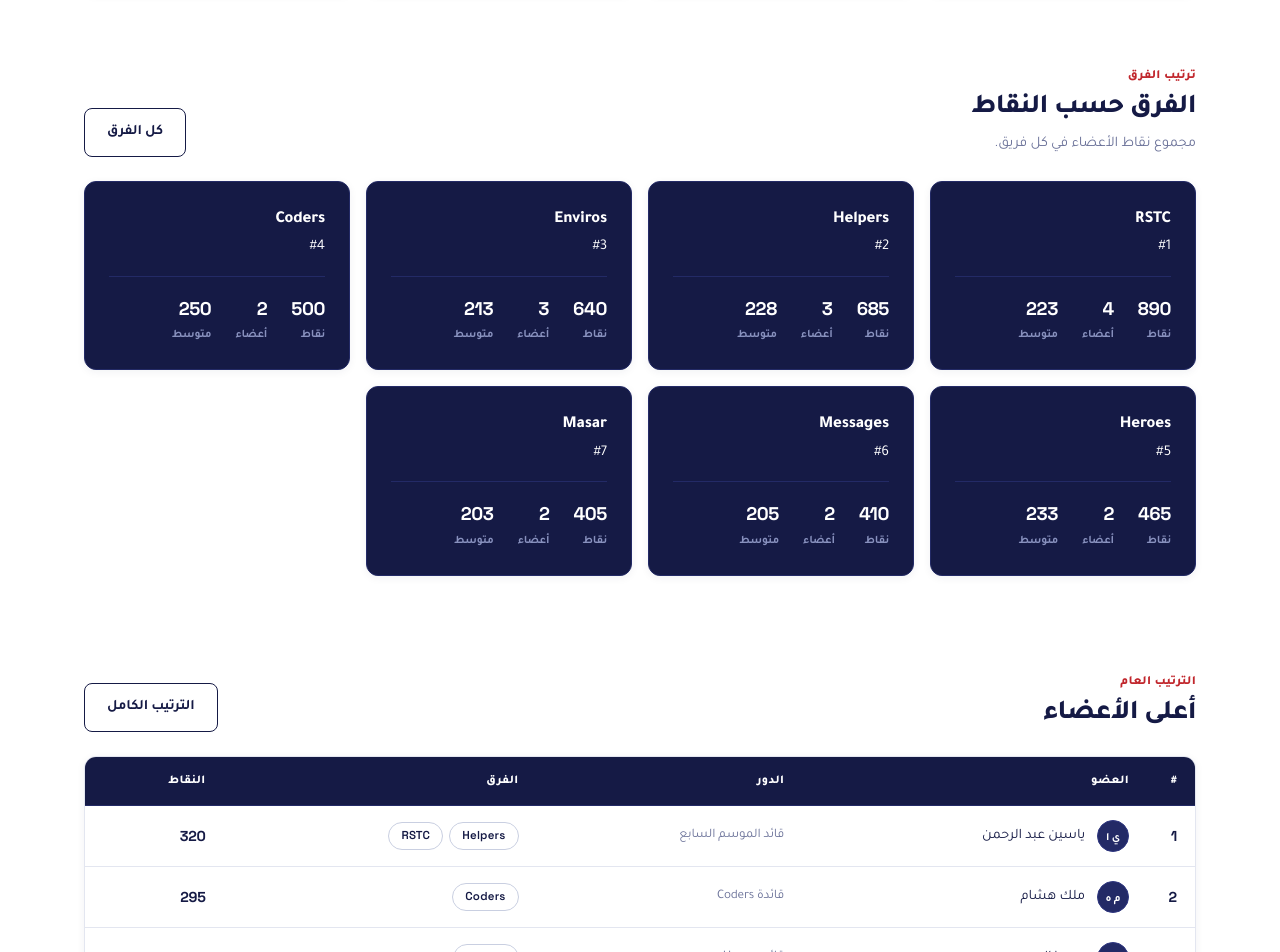
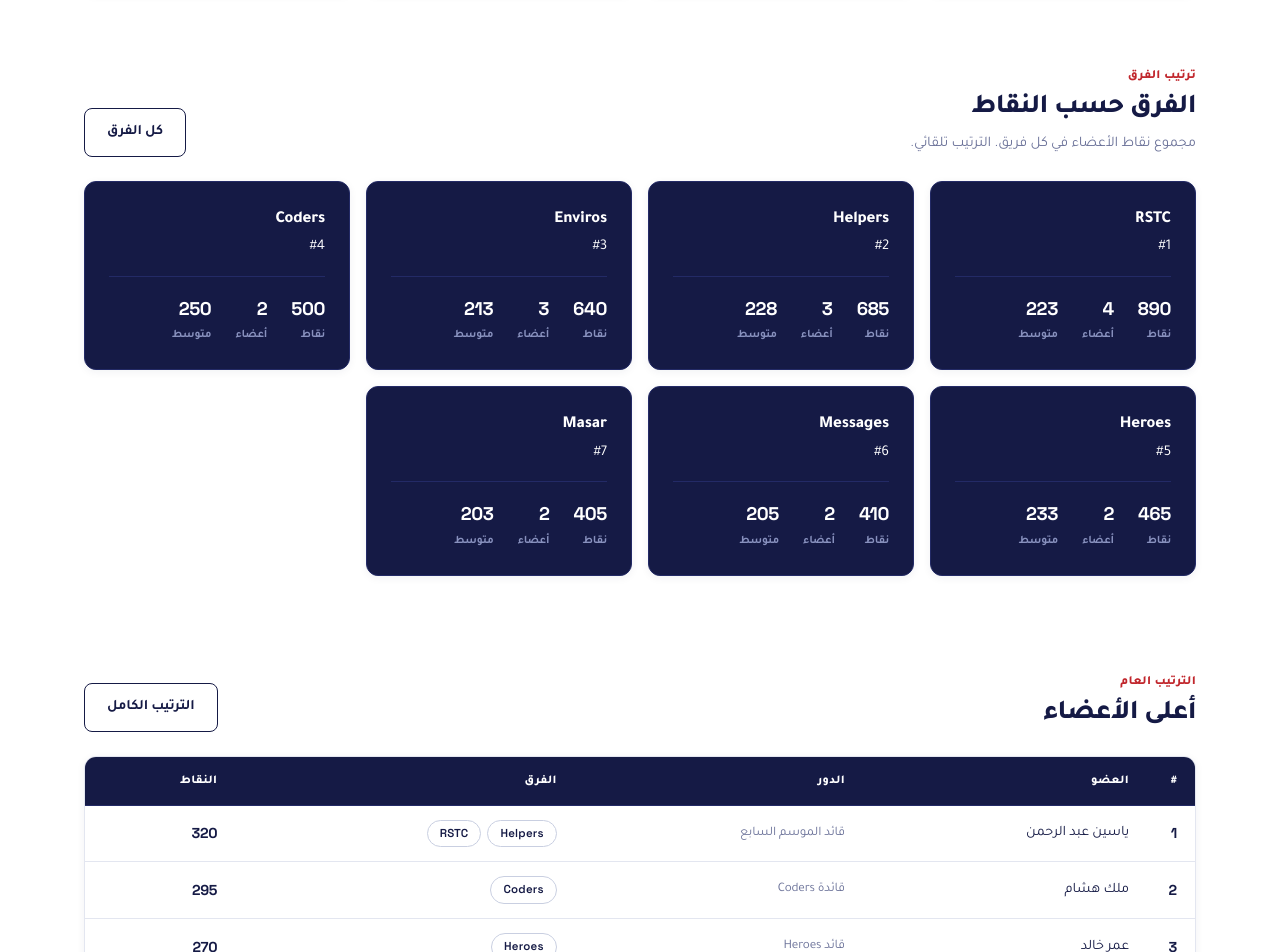
Before and after one commit to hazimshendy-stack/sbapiaryy, a React (Vite) app: page / in a window 1280 px wide. Shown: the part 560-1512 px from the top of the page. Built offline with nearby package versions, Linux system fonts and the light colour scheme.

Commit message:
Update HomePage.tsx

```diff
--- a/src/pages/HomePage.tsx
+++ b/src/pages/HomePage.tsx
@@ -4,7 +4,6 @@ import { getOrgStats, getTeamRanking, getTopMembers } from '@/lib/derive';
 import { Stat, StatRow } from '@/components/ui/Stat';
 import { SectionHeader } from '@/components/ui/SectionHeader';
 import { TeamCard } from '@/components/team/TeamCard';
-import { Avatar } from '@/components/ui/Avatar';
 
 export function HomePage() {
   const stats = getOrgStats();
@@ -13,9 +12,7 @@ export function HomePage() {
 
   return (
     <>
-      {/* ============================================================
-          الهيرو — بسيط وشبابي
-          ============================================================ */}
+      {/* الهيرو */}
       <section className="hero">
         <div className="container">
           <div className="section-head__eyebrow">{activeSeason.label}</div>
@@ -35,9 +32,7 @@ export function HomePage() {
         </div>
       </section>
 
-      {/* ============================================================
-          الإحصائيات العامة
-          ============================================================ */}
+      {/* الإحصائيات */}
       <section className="container section--tight">
         <StatRow>
           <Stat value={stats.members} label="الأعضاء" />
@@ -47,14 +42,12 @@ export function HomePage() {
         </StatRow>
       </section>
 
-      {/* ============================================================
-          ترتيب الفرق
-          ============================================================ */}
+      {/* ترتيب الفرق */}
       <section className="container section">
         <SectionHeader
           eyebrow="ترتيب الفرق"
           title="الفرق حسب النقاط"
-          description="مجموع نقاط الأعضاء في كل فريق."
+          description="مجموع نقاط الأعضاء في كل فريق. الترتيب تلقائي."
           action={<Link to="/teams" className="btn btn--ghost">كل الفرق</Link>}
         />
         <div className="grid">
@@ -64,9 +57,7 @@ export function HomePage() {
         </div>
       </section>
 
-      {/* ============================================================
-          أعلى الأعضاء
-          ============================================================ */}
+      {/* أعلى الأعضاء */}
       <section className="container section">
         <SectionHeader
           eyebrow="الترتيب العام"
@@ -91,10 +82,7 @@ export function HomePage() {
                     {e.rank}
                   </td>
                   <td>
-                    <Link to={'/members/' + e.member.id} className="row">
-                      <Avatar name={e.member.name} size={32} />
-                      <span>{e.member.name}</span>
-                    </Link>
+                    <Link to={'/members/' + e.member.id}>{e.member.name}</Link>
                   </td>
                   <td className="muted small">{e.member.role}</td>
                   <td>
```
